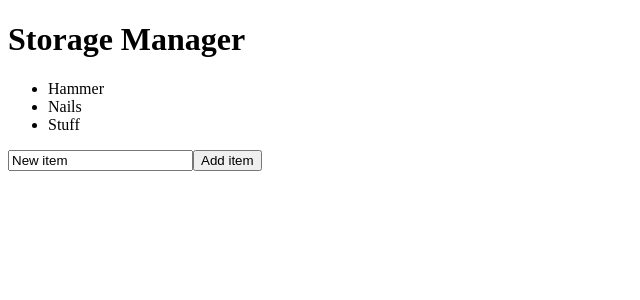
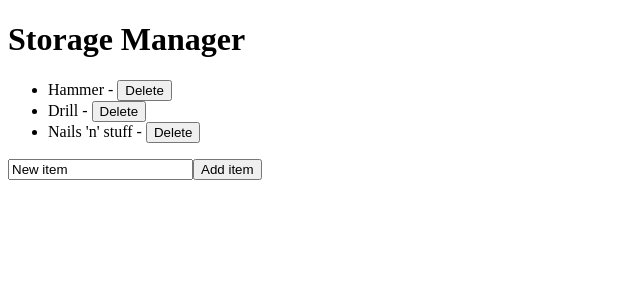
Before and after one commit to petterip/react-workshop-2018, a React app: page / in a window 1280 px wide. Shown: the top 300 px of the page, without its empty margins (0-640 px from the left). Built offline with nearby package versions, Linux system fonts and the light colour scheme.

Commit message:
Removing items from storage list.

```diff
--- a/App.js
+++ b/App.js
@@ -1,26 +1,39 @@
 import React, { Component } from "react";
+import _ from "lodash";
 class App extends Component {
   constructor(props) {
     super(props);
     this.state = {
       newItemValue: "New item",
-      items: {
-        "item-1": "Hammer",
-        "item-2": "Nails",
-        "item-3": "Stuff"
-      }
+      items: [
+        { id: "item-1", name: "Hammer" },
+        { id: "item-2", name: "Drill" },
+        { id: "item-3", name: "Nails 'n' stuff " }
+      ]
     };
 
     this.handleChange = this.handleChange.bind(this);
     this.addItem = this.addItem.bind(this);
+    this.deleteItemAction = this.deleteItemAction.bind(this);
   }
 
   addItem() {
     let timestamp = new Date().getTime();
     let key = "item-" + timestamp;
+    let newItem = { id: "item-" + timestamp, name: this.state.newItemValue };
 
     this.setState({
-      items: { ...this.state.items, [key]: this.state.newItemValue }
+      items: [...this.state.items, newItem]
+    });
+  }
+
+  deleteItemAction(key) {
+    const filteredItems = _.filter(this.state.items, item => {
+      return item.id !== key;
+    });
+
+    this.setState({
+      items: filteredItems
     });
   }
 
@@ -32,7 +45,10 @@ class App extends Component {
     return (
       <div>
         <h1>Storage Manager</h1>
-        <StorageList list={this.state.items} />
+        <StorageList
+          list={this.state.items}
+          deleteItemAction={this.deleteItemAction}
+        />
         <NewItemForm
           addNewItemAction={this.addItem}
           newItemValue={this.state.newItemValue}
@@ -43,10 +59,10 @@ class App extends Component {
   }
 }
 
-const StorageList = ({ list }) => (
+const StorageList = ({ list, deleteItemAction }) => (
   <ul>
-    {Object.keys(list).map(key => (
-      <Item key={key} item={list[key]} />
+    {list.map(item => (
+      <Item key={item.id} deleteItemAction={deleteItemAction} item={item} />
     ))}
   </ul>
 );
@@ -69,6 +85,11 @@ const AddItemButton = ({ buttonAction }) => (
   </button>
 );
 
-const Item = ({ item }) => <li>{item}</li>;
+const Item = ({ item, deleteItemAction }) => (
+  <li>
+    {item.name} -{" "}
+    <button onClick={() => deleteItemAction(item.id)}>Delete</button>
+  </li>
+);
 
 export default App;
--- a/package.json
+++ b/package.json
@@ -10,6 +10,7 @@
   "author": "",
   "license": "ISC",
   "dependencies": {
+    "lodash": "^4.17.11",
     "react": "^16.6.1",
     "react-dom": "^16.6.1",
     "webpack-cli": "^3.1.2",
```
